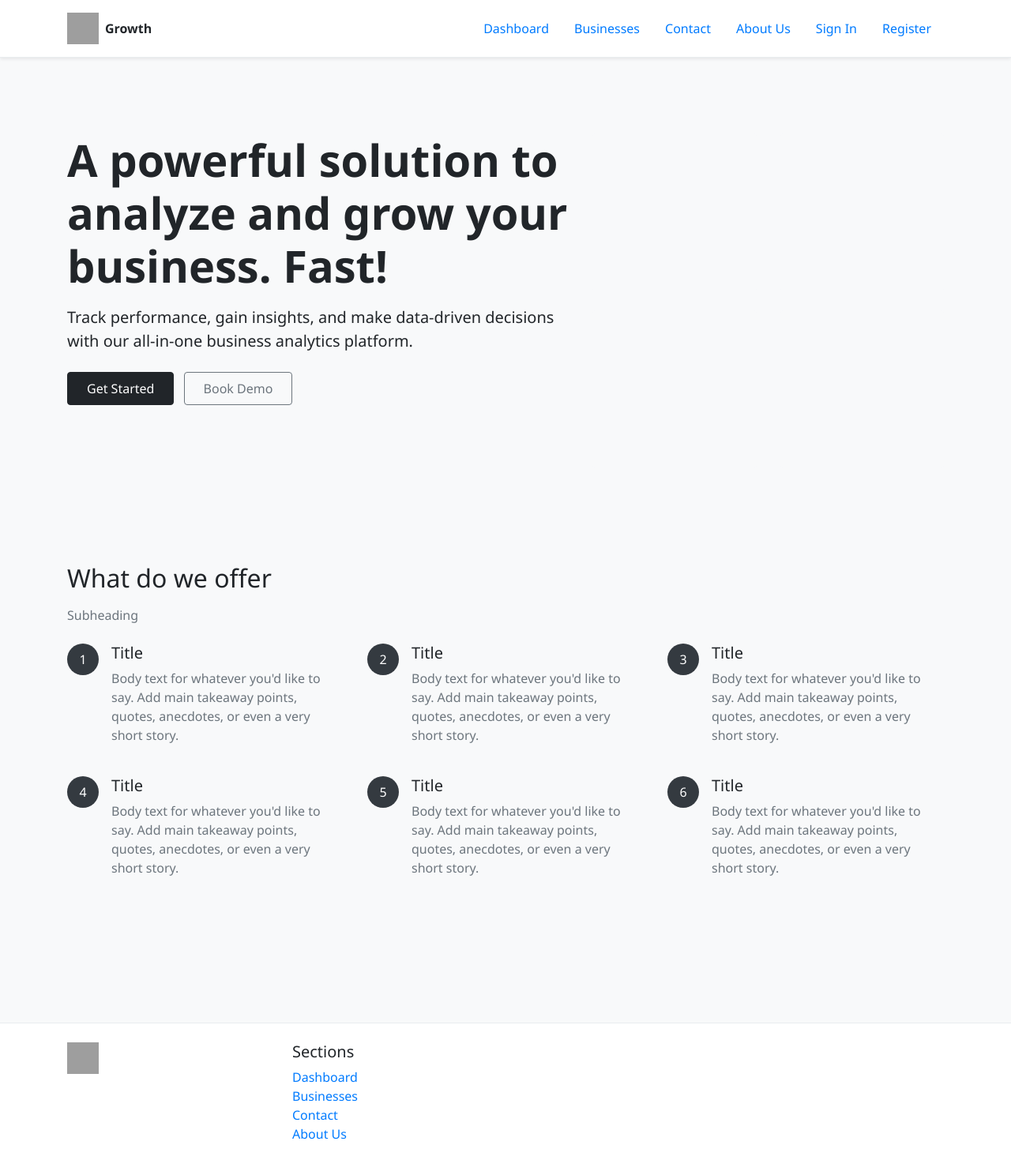
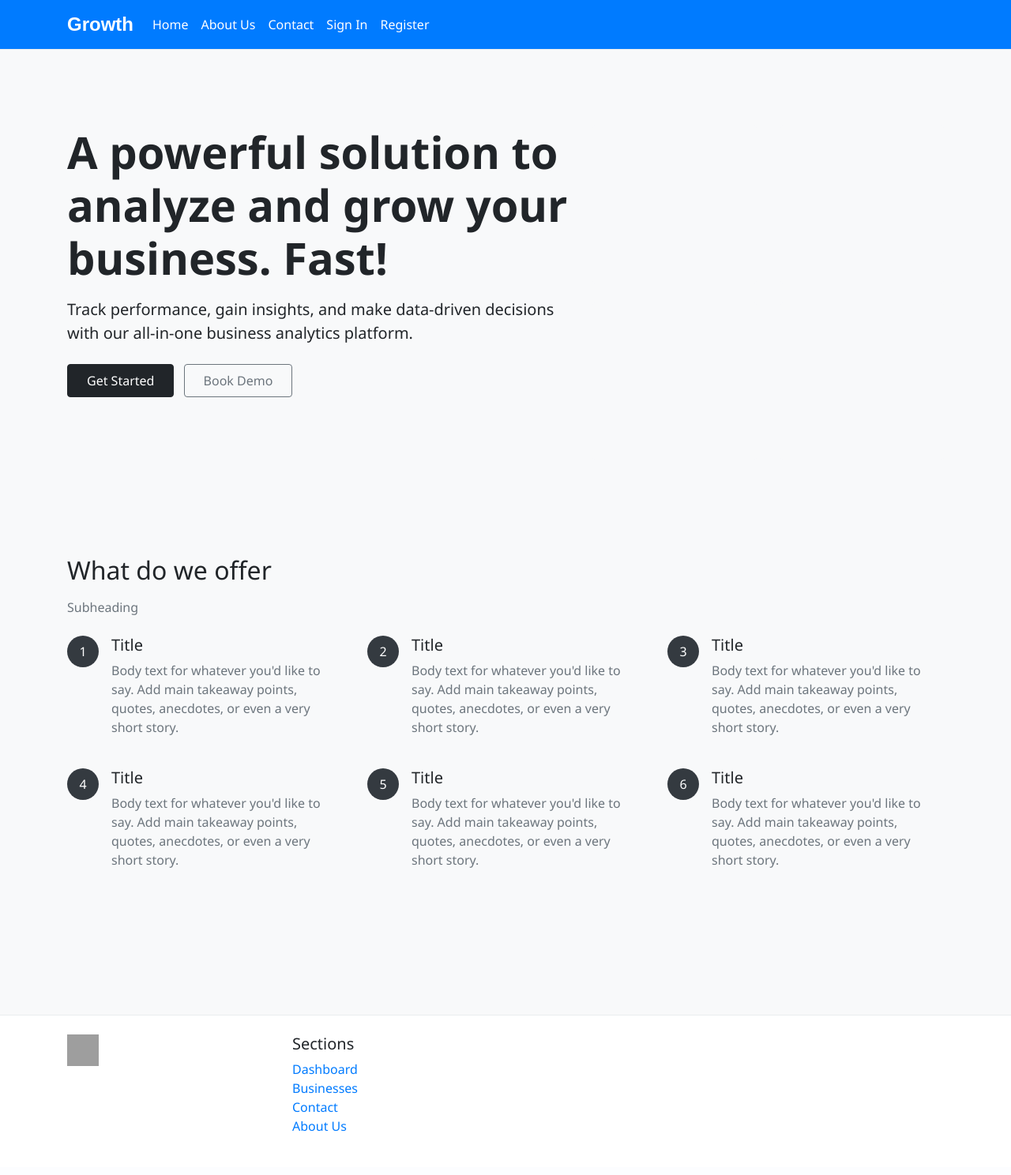
Before and after one commit to Munaikh/Django-project, a Django app: page / in a window 1280 px wide. Shown: the whole page at 79% size. After the commit the page ends 1433 px from the top, so only its background shows below. Run offline with Django 3.2, Linux system fonts and the light colour scheme; some libraries are stand-ins or nearby versions; grey boxes are pictures that could not be loaded.

Commit message:
clean css

```diff
--- a/project_design/growth_app/templates/growth_app/base.html
+++ b/project_design/growth_app/templates/growth_app/base.html
@@ -10,40 +10,53 @@
 </head>
 <body>
     <!-- Header -->
-    <header class="bg-white shadow-sm">
+    <header class="navbar navbar-expand-lg navbar-light bg-primary">
         <div class="container">
-            <div class="d-flex justify-content-between align-items-center py-3">
-                <div class="logo d-flex align-items-center">
-                    <img src="{% static 'images/growth-logo.png' %}" alt="Growth" width="40" height="40">
-                    <span class="ml-2 font-weight-bold">Growth</span>
-                </div>
-                <nav>
-                    <ul class="nav">
-                        <li class="nav-item"><a href="{% url 'dashboard' %}" class="nav-link">Dashboard</a></li>
-                        <li class="nav-item"><a href="{% url 'businesses_list' %}" class="nav-link">Businesses</a></li>
-                        <li class="nav-item"><a href="{% url 'contact' %}" class="nav-link">Contact</a></li>
-                        <li class="nav-item"><a href="{% url 'about_us' %}" class="nav-link">About Us</a></li>
-                        {% if user.is_authenticated %}
-                            <li class="nav-item dropdown">
-                                <a class="nav-link dropdown-toggle" href="#" id="navbarDropdown" role="button" data-toggle="dropdown">
-                                    {% if user.profile.profile_pic %}
-                                        <img src="{{ user.profile.profile_pic.url }}" alt="Profile" class="rounded-circle" width="30" height="30">
-                                    {% else %}
-                                        <img src="{% static 'images/default-profile.png' %}" alt="Profile" class="rounded-circle" width="30" height="30">
-                                    {% endif %}
-                                </a>
-                                <div class="dropdown-menu dropdown-menu-right">
-                                    <a class="dropdown-item" href="{% url 'user_settings' %}">Settings</a>
-                                    <div class="dropdown-divider"></div>
-                                    <a class="dropdown-item" href="{% url 'logout' %}">Logout</a>
-                                </div>
-                            </li>
-                        {% else %}
-                            <li class="nav-item"><a href="{% url 'signin' %}" class="nav-link">Sign In</a></li>
-                            <li class="nav-item"><a href="{% url 'register' %}" class="nav-link">Register</a></li>
-                        {% endif %}
-                    </ul>
-                </nav>
+            <!-- Brand without image, just text with nice font -->
+            <a class="navbar-brand text-white" href="{% url 'landing_page' %}" style="font-family: 'Montserrat', sans-serif; font-weight: 600; font-size: 1.5rem;">
+                Growth
+            </a>
+
+            <button class="navbar-toggler" type="button" data-bs-toggle="collapse" data-bs-target="#navbarNav"
+                    aria-controls="navbarNav" aria-expanded="false" aria-label="Toggle navigation">
+                <span class="navbar-toggler-icon"></span>
+            </button>
+
+            <div class="collapse navbar-collapse" id="navbarNav">
+                <!-- All navigation items to the far right -->
+                <ul class="navbar-nav ms-auto">
+                    <li class="nav-item">
+                        <a class="nav-link text-white" href="{% url 'landing_page' %}">Home</a>
+                    </li>
+                    <li class="nav-item">
+                        <a class="nav-link text-white" href="{% url 'about_us' %}">About Us</a>
+                    </li>
+                    <li class="nav-item">
+                        <a class="nav-link text-white" href="{% url 'contact' %}">Contact</a>
+                    </li>
+
+                    {% if user.is_authenticated %}
+                        <li class="nav-item">
+                            <a class="nav-link text-white" href="{% url 'dashboard' %}">Dashboard</a>
+                        </li>
+                        <li class="nav-item">
+                            <a class="nav-link text-white" href="{% url 'businesses_list' %}">Businesses</a>
+                        </li>
+                        <li class="nav-item">
+                            <a class="nav-link text-white" href="{% url 'user_settings' %}">Settings</a>
+                        </li>
+                        <li class="nav-item">
+                            <a class="nav-link text-white" href="{% url 'logout' %}">Sign Out</a>
+                        </li>
+                    {% else %}
+                        <li class="nav-item">
+                            <a class="nav-link text-white" href="{% url 'signin' %}">Sign In</a>
+                        </li>
+                        <li class="nav-item">
+                            <a class="nav-link text-white" href="{% url 'register' %}">Register</a>
+                        </li>
+                    {% endif %}
+                </ul>
             </div>
         </div>
     </header>
```
